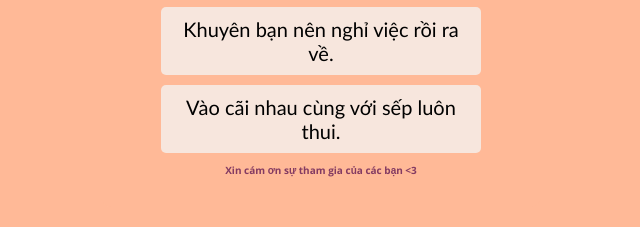
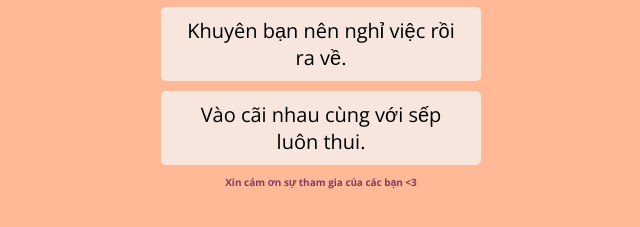
Before and after one commit to VictorBxlr/VictorBxlr.github.io, a plain HTML site: page index.html in a window 1280 px wide. Both pictures are taken after a click on the button "Bắt đầu". Shown: the part 433-660 px from the top of the page, without its empty margins (319-959 px from the left). Drawn offline with nearby package versions, Linux system fonts and the light colour scheme.

Commit message:
Update styles.css

```diff
--- a/styles.css
+++ b/styles.css
@@ -70,7 +70,7 @@ p1{
 }
 
 .large-rectangular {
-    font-family: 'Gill Sans', 'Gill Sans MT', Calibri, 'Trebuchet MS', sans-serif;
+    font-family: 'Open Sans', sans-serif;
     display: block;
     width: 80%;
     font-size: 20px;
```
